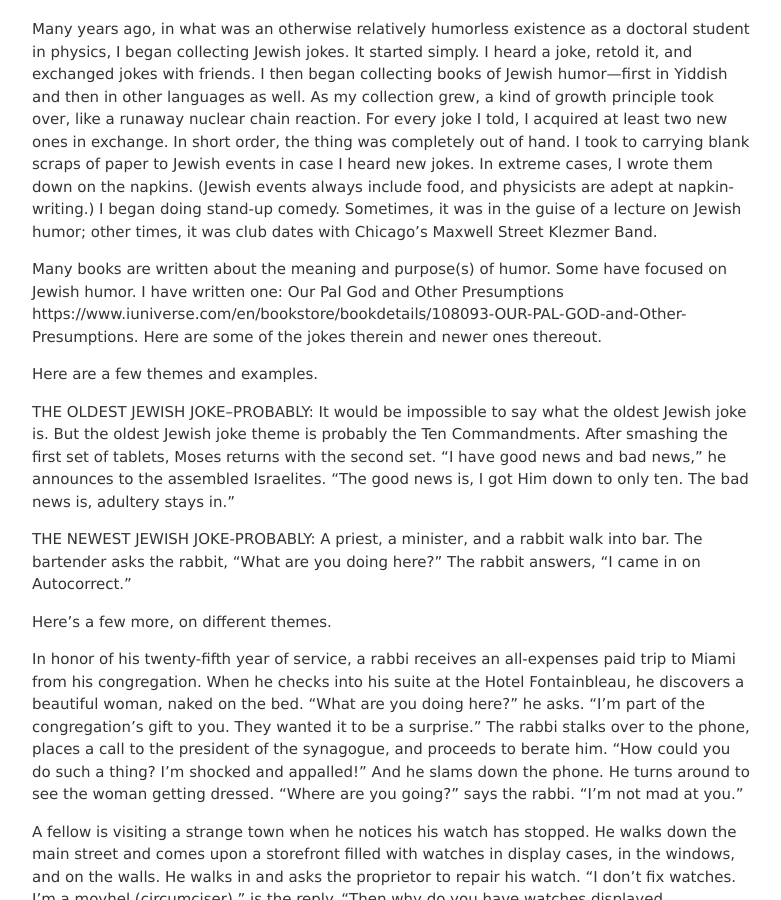
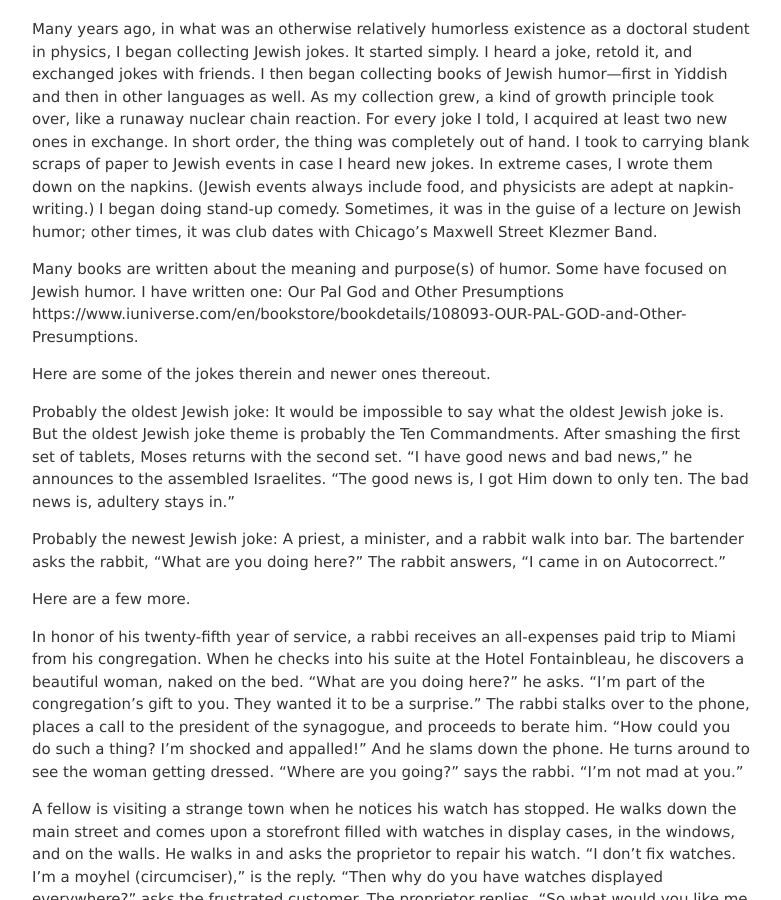
Before and after one commit to jvmallow/jvmallow.github.io, a Jekyll site: the page built from _posts/2025-05-31-Jewish_Humor.md, in a window 1280 px wide and 900 px high, scrolled down 372 px. Shown: the whole window, without its empty margins (248-1029 px from the left). Built offline with Jekyll 4.4.1, drawn with Linux system fonts in a browser that asks for light colours; a script that is not in the unit is left out.

Commit message:
Update 2025-05-31-Jewish_Humor.md

```diff
--- a/_posts/2025-05-31-Jewish_Humor.md
+++ b/_posts/2025-05-31-Jewish_Humor.md
@@ -12,18 +12,17 @@ Many years ago, in what was an otherwise relatively humorless existence as a doc
 Many books are written about the meaning and purpose(s) of humor. Some have focused on Jewish humor. I have written one:
 Our Pal God and Other Presumptions
 https://www.iuniverse.com/en/bookstore/bookdetails/108093-OUR-PAL-GOD-and-Other-Presumptions.
+
 Here are some of the jokes therein and newer ones thereout.
 
-Here are a few themes and examples.
-
-THE OLDEST JEWISH JOKE–PROBABLY:
+Probably the oldest Jewish joke:
 It would be impossible to say what the oldest Jewish joke is. But the oldest Jewish joke theme is probably the Ten Commandments. After smashing the first set of tablets, Moses returns with the second set.
 “I have good news and bad news,” he announces to the assembled Israelites. “The good news is, I got Him down to only ten. The bad news is, adultery stays in.”
 
-THE NEWEST JEWISH JOKE-PROBABLY:
+Probably the newest Jewish joke:
 A priest, a minister, and a rabbit walk into  bar.  The bartender asks the rabbit, "What are you doing here?" The rabbit answers, "I came in on Autocorrect."
 
-Here's a few more, on different themes.
+Here are a few more.
 
 In honor of his twenty-fifth year of service, a rabbi receives an all-expenses paid trip to Miami from his congregation. When he checks into his suite at the Hotel Fontainbleau, he discovers a beautiful woman, naked on the bed.
 “What are you doing here?” he asks.
```
